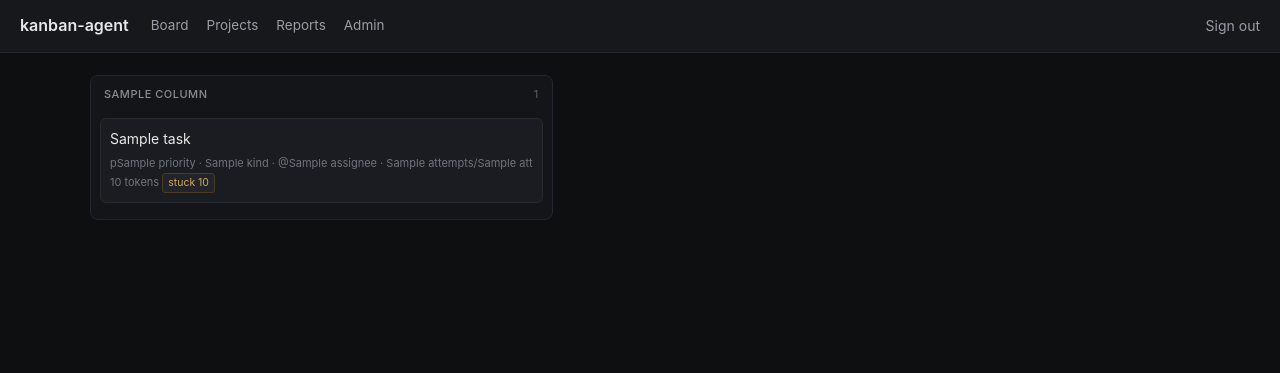
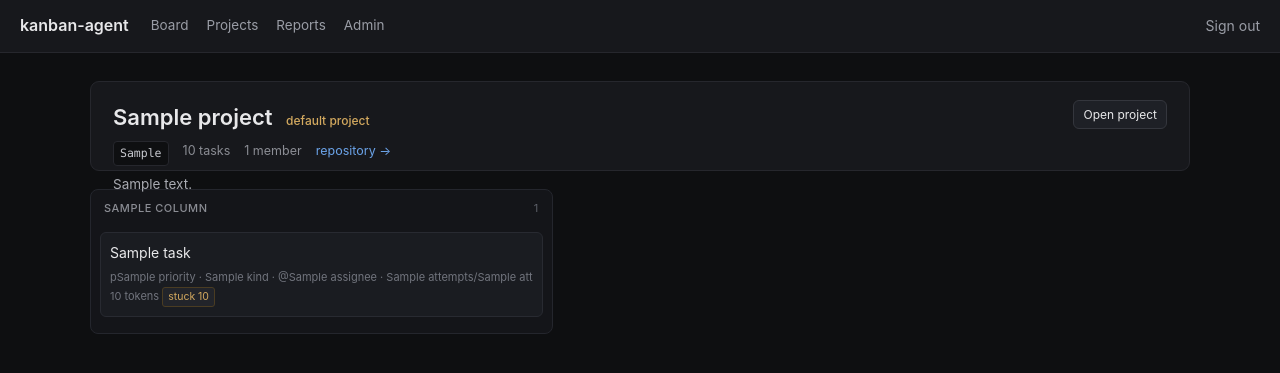
Before and after one commit to vaskes/Kanban-persistent-llm-agent, a Django app: template templates/board/board.html in a window 1280 px wide. Shown: the top 373 px of the page. Run offline with Django 5.2, Linux system fonts and the light colour scheme; tables that the repository leaves empty hold one stand-in row (values such as "Sample post"); the template is opened without the code that fills it: values that come from a table or form of the project are taken from there, most other values are stand-ins (such as "Sample title", 1, 10 or a date in 2020); parts of the project's set-up code (start-up, migrations or seed data) failed here and were passed over.

Commit message:
feat(board): per-project board with picker, header and empty state
The board at '/' mixed tasks from every project the user could see. That
worked, but the result looked the same whether you belonged to one project or
five, whether you were looking at the default project or any other, and
whether the project had tasks or not. A newly created project disappeared
into the global mix; the default project's only label was the brand link in
the header; an empty project rendered a single em-dash per column and no
explanation of why.

- '/' takes ?project=<key>. Without it, the first visible project is picked.
  An unknown or invisible key falls back silently — the picker would
  otherwise be an oracle for 'does this project exist'.
- The brand link in the header is replaced by a row of tabs: one pill per
  visible project, current one marked aria-current, default project starred.
  Tabs render only when there is a choice to make.
- Above the columns sits a project header: name, default/archived tag,
  key, task count, member count, repository link, description, and an
  'Open project' button (everywhere) plus 'Settings' (admin only, pointing
  at the current project).
- An empty project still renders the column skeleton — the operator needs
  to see the lanes even when nothing is on them — and gets a clearly marked
  'no tasks yet' block above it explaining why.
- Account with no membership still sees the original 'No projects yet' page,
  with no header or columns chrome leaking into it.
- Per-tab task counters come from the same scoped query as the columns, so
  a card in a project the operator cannot see cannot bump another project's
  counter (covered by a regression test).

17 new tests in board/tests/test_board_project_ui.py cover the picker, the
header, the empty state and the scoping invariants. 448 tests, 100%
statement and branch coverage maintained.

```diff
--- a/templates/board/board.html
+++ b/templates/board/board.html
@@ -1,8 +1,33 @@
 {% extends "board/base.html" %}
-{% block title %}Board — kanban-agent{% endblock %}
+{% block title %}{% if current %}{{ current.name }} — Board{% else %}Board{% endif %} — kanban-agent{% endblock %}
 {% block content %}
 
 <style>
+ .tabs{display:flex;gap:6px;flex-wrap:wrap;margin:0 0 18px}
+ .tab{padding:6px 12px;border-radius:999px;border:1px solid #2a2c33;background:#17181c;
+      color:#a9abb2;text-decoration:none;font-size:12.5px;display:inline-flex;
+      align-items:center;gap:7px}
+ .tab:hover{border-color:#3a3d46;color:#e8e8ea}
+ .tab.on{background:#1e2937;border-color:#3b82d8;color:#e8e8ea}
+ .tab .n{color:#71747d;font-variant-numeric:tabular-nums;font-size:11.5px}
+ .tab.on .n{color:#9ec0ee}
+ .tab.def::before{content:"★";color:#d3a95f;margin-right:1px}
+
+ .phead{display:flex;justify-content:space-between;align-items:flex-start;
+        gap:18px;margin:6px 0 18px;padding:18px 22px;background:#17181c;
+        border:1px solid #26272d;border-radius:9px}
+ .phead .name{font-size:22px;font-weight:600;color:#e8e8ea;margin:0 0 6px}
+ .phead .meta{font-size:12.5px;color:#8b8d94;display:flex;flex-wrap:wrap;
+              gap:14px;margin:0 0 8px}
+ .phead .meta .k{font-family:ui-monospace,Menlo,Consolas,monospace;
+                 font-size:11.5px;background:#0e0f11;padding:2px 6px;border-radius:4px;
+                 border:1px solid #26272d;color:#c8cad0}
+ .phead .meta a{color:#6ba3e8;text-decoration:none}
+ .phead .meta a:hover{text-decoration:underline}
+ .phead .desc{color:#a9abb2;font-size:13.5px;line-height:1.55;margin:4px 0 0;
+              max-width:740px}
+ .phead .actions{display:flex;gap:8px;flex-shrink:0}
+
  .cols{display:flex;gap:10px;overflow-x:auto;align-items:flex-start;padding-bottom:20px}
  .col{min-width:238px;flex:0 0 auto;background:#141519;border:1px solid #24262d;
       border-radius:8px;padding:9px}
@@ -18,9 +43,15 @@
         background:#22242a;color:#9a9da6;border:1px solid #2e3038}
  .badge.stuck{color:#d3a95f;border-color:#4a3c22}
  .badge.human{color:#f0a4a8;border-color:#5c2f33}
+
+ .empty-project{background:#17181c;border:1px dashed #2a2c33;border-radius:9px;
+                 padding:30px 22px;text-align:center;color:#8b8d94;margin:6px 0 20px}
+ .empty-project h3{color:#c8cad0;font-size:14px;margin:0 0 6px;font-weight:500}
+ .empty-project p{margin:4px 0;font-size:13px}
+ .empty-project .hint{color:#71747d;font-size:12.5px;margin-top:10px}
 </style>
 
-{% if empty %}
+{% if no_projects %}
 <div class="empty-state">
   <h2>No projects yet</h2>
   <p>Your account exists, but it has not been given access to any project.</p>
@@ -28,6 +59,56 @@
      anything appears here. Until then this board stays empty &mdash; that is
      expected, not a fault.</p>
   <p style="margin-top:20px"><a class="btn" href="/projects/">See projects</a></p>
+</div>
+{% else %}
+
+{% if tabs|length > 1 %}
+<nav class="tabs" aria-label="Projects">
+  {% for t in tabs %}
+    <a class="tab{% if t.active %} on{% endif %}{% if t.is_default %} def{% endif %}"
+       href="/?project={{ t.key }}"{% if t.active %} aria-current="page"{% endif %}>
+      {{ t.name }} <span class="n">{{ t.count }}</span>
+    </a>
+  {% endfor %}
+</nav>
+{% endif %}
+
+{% if current %}
+<header class="phead">
+  <div style="min-width:0">
+    <h1 class="name">{{ current.name }}{% if current.is_default %}
+      <span style="font-size:12px;color:#d3a95f;font-weight:500;margin-left:8px">default project</span>
+    {% endif %}{% if current.archived %}
+      <span style="font-size:12px;color:#b58a8c;font-weight:500;margin-left:8px">archived</span>
+    {% endif %}</h1>
+    <div class="meta">
+      <span class="k">{{ current.key }}</span>
+      <span>{{ visible_total }} task{{ visible_total|pluralize }}</span>
+      <span>{{ members_count }} member{{ members_count|pluralize }}</span>
+      {% if current.repo_url %}<span><a href="{{ current.repo_url }}" target="_blank" rel="noopener">repository &rarr;</a></span>{% endif %}
+    </div>
+    {% if current.description %}
+      <p class="desc">{{ current.description|linebreaksbr }}</p>
+    {% endif %}
+  </div>
+  <div class="actions">
+    <a class="btn sm" href="/projects/{{ current.key }}/">Open project</a>
+    {% if is_admin %}
+      <a class="btn sm" href="/projects/{{ current.key }}/edit/">Settings</a>
+    {% endif %}
+  </div>
+</header>
+{% endif %}
+
+{% if empty_in_current %}
+<div class="empty-project">
+  <h3>This project has no tasks yet</h3>
+  <p>The board for <strong>{{ current.name }}</strong> is empty.</p>
+  <p class="hint">Tasks belong to a backlog. An operator seeds work for agents to pick up
+     &mdash; until the first task is added, every column is empty.</p>
+  <p style="margin-top:14px">
+    <a class="btn sm" href="/projects/{{ current.key }}/">Project overview</a>
+  </p>
 </div>
 {% endif %}
 
@@ -55,4 +136,6 @@
   </div>
 {% endfor %}
 </div>
+
+{% endif %}
 {% endblock %}
```
Also changed, not shown: board/tests/test_board_project_ui.py (added, +273 -0 lines), board/tests/test_views.py (+22 -1 lines), board/views.py (+55 -8 lines), .venv-tmp/pyvenv.cfg (added), 11 other files.
